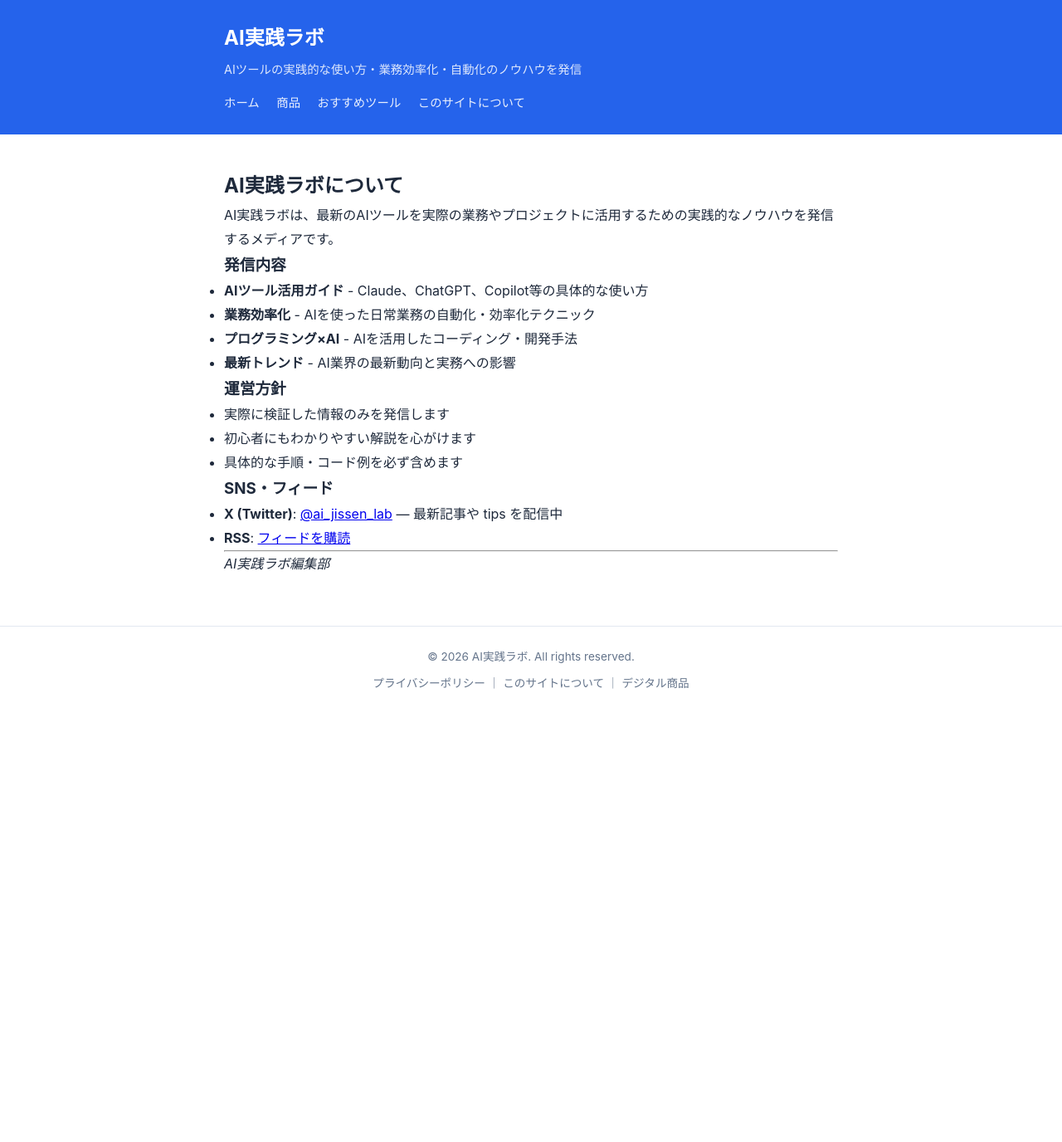
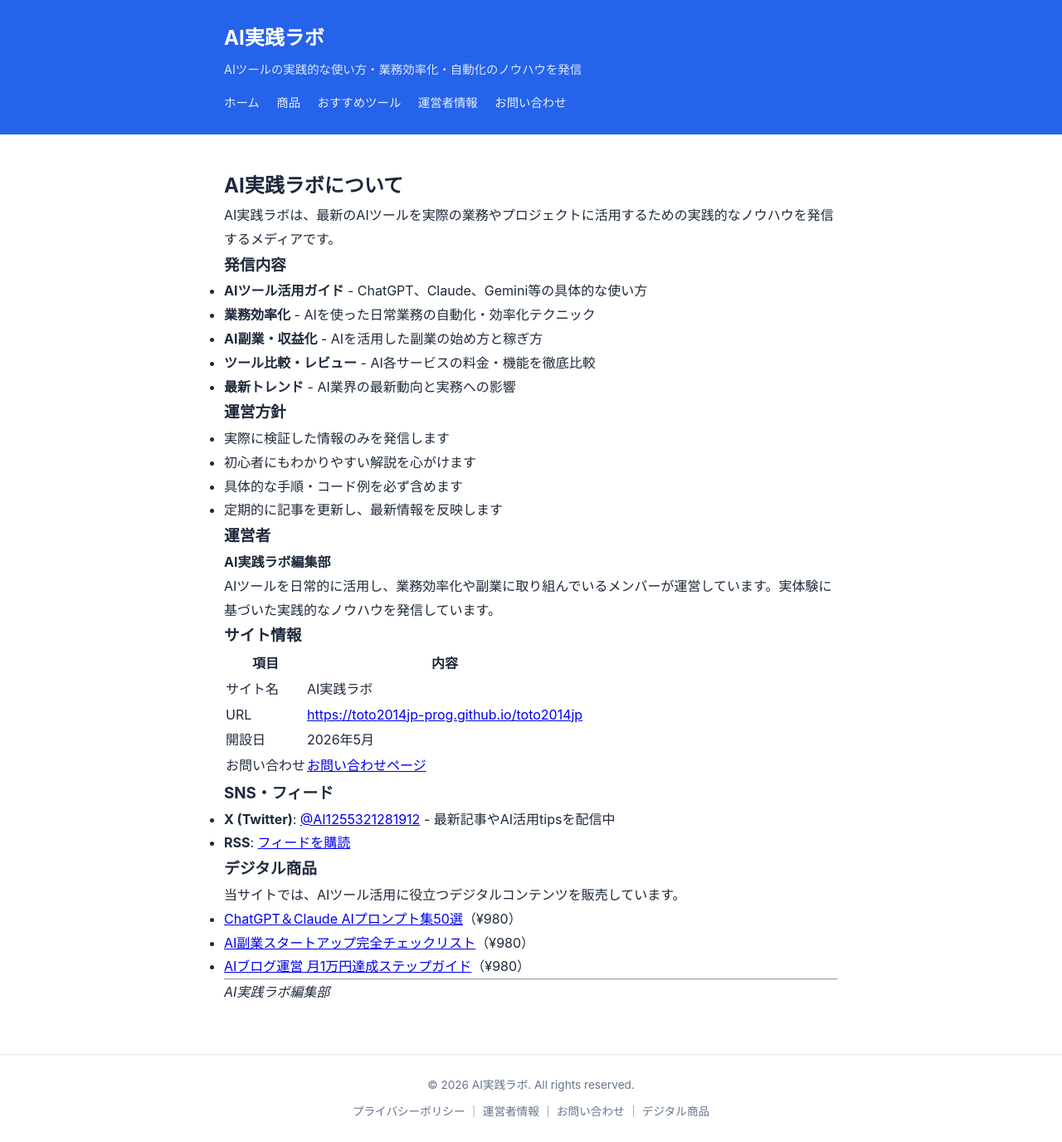
Before and after one commit to toto2014jp-prog/toto2014jp, a Jekyll site: the page built from about.md, in a window 1280 px wide. Shown: the whole page at 83% size. Built offline with Jekyll 4.4.1, drawn with Linux system fonts in a browser that asks for light colours; before the commit the page ends 900 px from its top, so only the background shows below that.

Commit message:
Add contact page, update about/privacy for AdSense readiness
- Add contact.md page with placeholder Google Form
- Update about.md with full site info, digital products, operator details
- Update privacy.md with Google AdSense section
- Add contact/about links to header nav and footer
- Fix Twitter Card handle to @AI1255321281912
- Update promo_feed.xml with latest posts

Co-Authored-By: Claude Opus 4.6 <noreply@anthropic.com>

```diff
--- a/_layouts/default.html
+++ b/_layouts/default.html
@@ -17,7 +17,7 @@
 
   <!-- Twitter Card -->
   <meta name="twitter:card" content="summary_large_image">
-  <meta name="twitter:site" content="@ai_jissen_lab">
+  <meta name="twitter:site" content="@AI1255321281912">
   <meta name="twitter:title" content="{% if page.title %}{{ page.title }}{% else %}{{ site.title }}{% endif %}">
   <meta name="twitter:description" content="{% if page.description %}{{ page.description }}{% else %}{{ site.description }}{% endif %}">
   <meta name="twitter:image" content="{{ '/assets/images/ogp-default.png' | absolute_url }}">
@@ -92,7 +92,8 @@
         <a href="{{ '/' | relative_url }}">ホーム</a>
         <a href="{{ '/products' | relative_url }}">商品</a>
         <a href="{{ '/recommended' | relative_url }}">おすすめツール</a>
-        <a href="{{ '/about' | relative_url }}">このサイトについて</a>
+        <a href="{{ '/about' | relative_url }}">運営者情報</a>
+        <a href="{{ '/contact' | relative_url }}">お問い合わせ</a>
       </nav>
     </div>
   </header>
@@ -106,7 +107,8 @@
       <p>&copy; {{ 'now' | date: "%Y" }} {{ site.title }}. All rights reserved.</p>
       <p class="footer-links">
         <a href="{{ '/privacy' | relative_url }}">プライバシーポリシー</a> ｜
-        <a href="{{ '/about' | relative_url }}">このサイトについて</a> ｜
+        <a href="{{ '/about' | relative_url }}">運営者情報</a> ｜
+        <a href="{{ '/contact' | relative_url }}">お問い合わせ</a> ｜
         <a href="{{ '/products' | relative_url }}">デジタル商品</a>
       </p>
     </div>
--- a/about.md
+++ b/about.md
@@ -1,6 +1,6 @@
 ---
 layout: default
-title: "このサイトについて"
+title: "運営者情報"
 permalink: /about/
 ---
 
@@ -10,9 +10,10 @@ AI実践ラボは、最新のAIツールを実際の業務やプロジェクト
 
 ### 発信内容
 
-- **AIツール活用ガイド** - Claude、ChatGPT、Copilot等の具体的な使い方
+- **AIツール活用ガイド** - ChatGPT、Claude、Gemini等の具体的な使い方
 - **業務効率化** - AIを使った日常業務の自動化・効率化テクニック
-- **プログラミング×AI** - AIを活用したコーディング・開発手法
+- **AI副業・収益化** - AIを活用した副業の始め方と稼ぎ方
+- **ツール比較・レビュー** - AI各サービスの料金・機能を徹底比較
 - **最新トレンド** - AI業界の最新動向と実務への影響
 
 ### 運営方針
@@ -20,11 +21,35 @@ AI実践ラボは、最新のAIツールを実際の業務やプロジェクト
 - 実際に検証した情報のみを発信します
 - 初心者にもわかりやすい解説を心がけます
 - 具体的な手順・コード例を必ず含めます
+- 定期的に記事を更新し、最新情報を反映します
+
+### 運営者
+
+**AI実践ラボ編集部**
+
+AIツールを日常的に活用し、業務効率化や副業に取り組んでいるメンバーが運営しています。実体験に基づいた実践的なノウハウを発信しています。
+
+### サイト情報
+
+| 項目 | 内容 |
+|------|------|
+| サイト名 | AI実践ラボ |
+| URL | [https://toto2014jp-prog.github.io/toto2014jp](https://toto2014jp-prog.github.io/toto2014jp) |
+| 開設日 | 2026年5月 |
+| お問い合わせ | [お問い合わせページ](/toto2014jp/contact/) |
 
 ### SNS・フィード
 
-- **X (Twitter)**: [@ai_jissen_lab](https://twitter.com/ai_jissen_lab) — 最新記事や tips を配信中
+- **X (Twitter)**: [@AI1255321281912](https://x.com/AI1255321281912) - 最新記事やAI活用tipsを配信中
 - **RSS**: [フィードを購読](/toto2014jp/feed.xml)
+
+### デジタル商品
+
+当サイトでは、AIツール活用に役立つデジタルコンテンツを販売しています。
+
+- [ChatGPT＆Claude AIプロンプト集50選](https://aijissenlab.gumroad.com/l/yjcdam)（¥980）
+- [AI副業スタートアップ完全チェックリスト](https://aijissenlab.gumroad.com/l/tokndw)（¥980）
+- [AIブログ運営 月1万円達成ステップガイド](https://aijissenlab.gumroad.com/l/zxrhbg)（¥980）
 
 ---
 
```
Also changed, not shown: contact.md (added, +27 -0 lines), privacy.md (+8 -1 lines), promo_feed.xml (+65 -1 lines).
